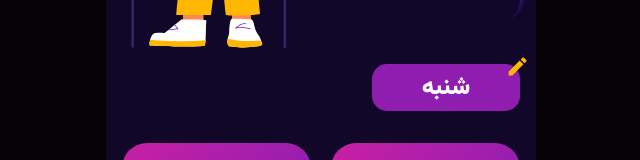
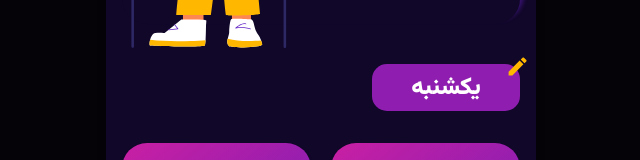
Before and after one commit to pialechini/uniweek-miniapp, a React (Vite) app: page /home in a window 1280 px wide. Shown: the part 306-466 px from the top of the page, without its empty margins (319-959 px from the left). Built offline with nearby package versions, Linux system fonts and the light colour scheme.

Commit message:
refactor: routes

```diff
--- a/src/App.tsx
+++ b/src/App.tsx
@@ -1,19 +1,12 @@
+import Routes from '@/Routes';
 import Providers from '@/contexts/Providers';
-import AssignPage from '@/pages/AssignPage';
-import HomePage from '@/pages/HomePage';
 import Layout from '@/pages/Layout';
-import LoadingPage from '@/pages/LoadingPage';
-import { Route, Routes } from 'react-router-dom';
 
 function App() {
   return (
     <Providers>
       <Layout>
-        <Routes>
-          <Route path="/" element={<LoadingPage />} />
-          <Route path="/home" element={<HomePage />} />
-          <Route path="/assign/:token/" element={<AssignPage />} />
-        </Routes>
+        <Routes />
       </Layout>
     </Providers>
   );
--- /dev/null
+++ b/src/Routes.tsx
@@ -0,0 +1,16 @@
+import AssignPage from '@/pages/AssignPage';
+import HomePage from '@/pages/HomePage';
+import LoadingPage from '@/pages/LoadingPage';
+import { Routes as ReactRouterRoutes, Route } from 'react-router-dom';
+
+function Routes() {
+  return (
+    <ReactRouterRoutes>
+      <Route path="/" element={<LoadingPage />} />
+      <Route path="/home" element={<HomePage today={new Date()} />} />
+      <Route path="/assign/:token/" element={<AssignPage />} />
+    </ReactRouterRoutes>
+  );
+}
+
+export default Routes;
--- a/src/helpers/date.ts
+++ b/src/helpers/date.ts
@@ -1,3 +1,5 @@
+import { Weekday } from '@/types';
+
 function formatPersianDate(date: Date) {
   return date.toLocaleDateString('fa-IR', {
     month: 'long',
@@ -6,4 +8,10 @@ function formatPersianDate(date: Date) {
   });
 }
 
-export { formatPersianDate };
+function toWeekday(date: Date) {
+  return date.toLocaleDateString('fa-IR', {
+    weekday: 'long',
+  }) as Weekday;
+}
+
+export { formatPersianDate, toWeekday };
--- a/src/pages/HomePage.tsx
+++ b/src/pages/HomePage.tsx
@@ -3,14 +3,19 @@ import DaySelect from '@/components/DaySelect';
 import DaySelectModal from '@/components/DaySelectModal';
 import HeroSection from '@/components/HeroSection';
 import { useModal } from '@/contexts/ModalContext';
+import { toWeekday } from '@/helpers/date';
 import type { Weekday } from '@/types';
 import { useState } from 'react';
 
 import styles from './homePage.module.scss';
 
-function HomePage() {
+type Props = {
+  today: Date;
+};
+
+function HomePage({ today }: Props) {
   const handleModal = useModal();
-  const [day, setDay] = useState<Weekday>('شنبه');
+  const [day, setDay] = useState<Weekday>(toWeekday(today));
 
   return (
     <div className={styles.homePage}>
```
